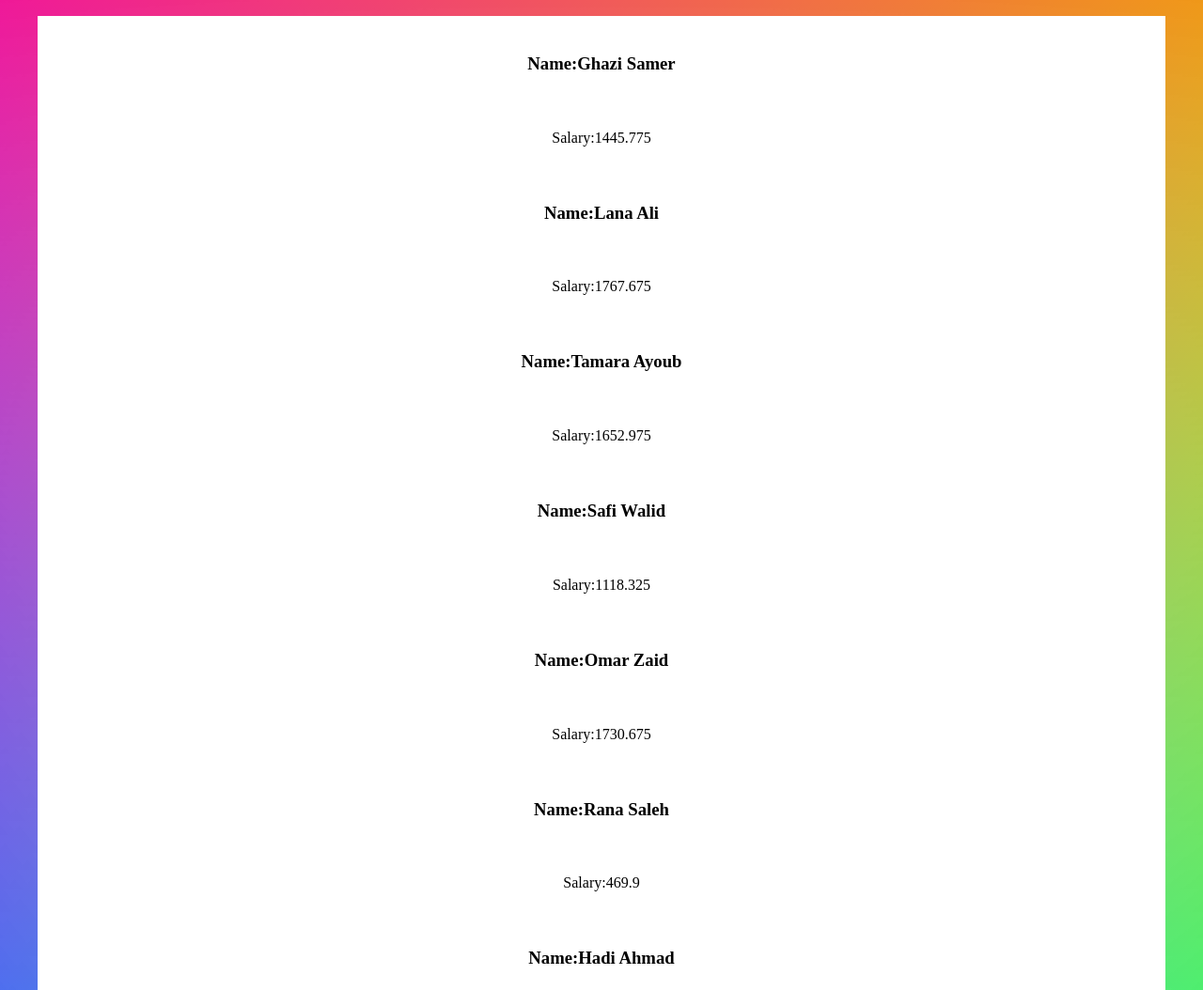
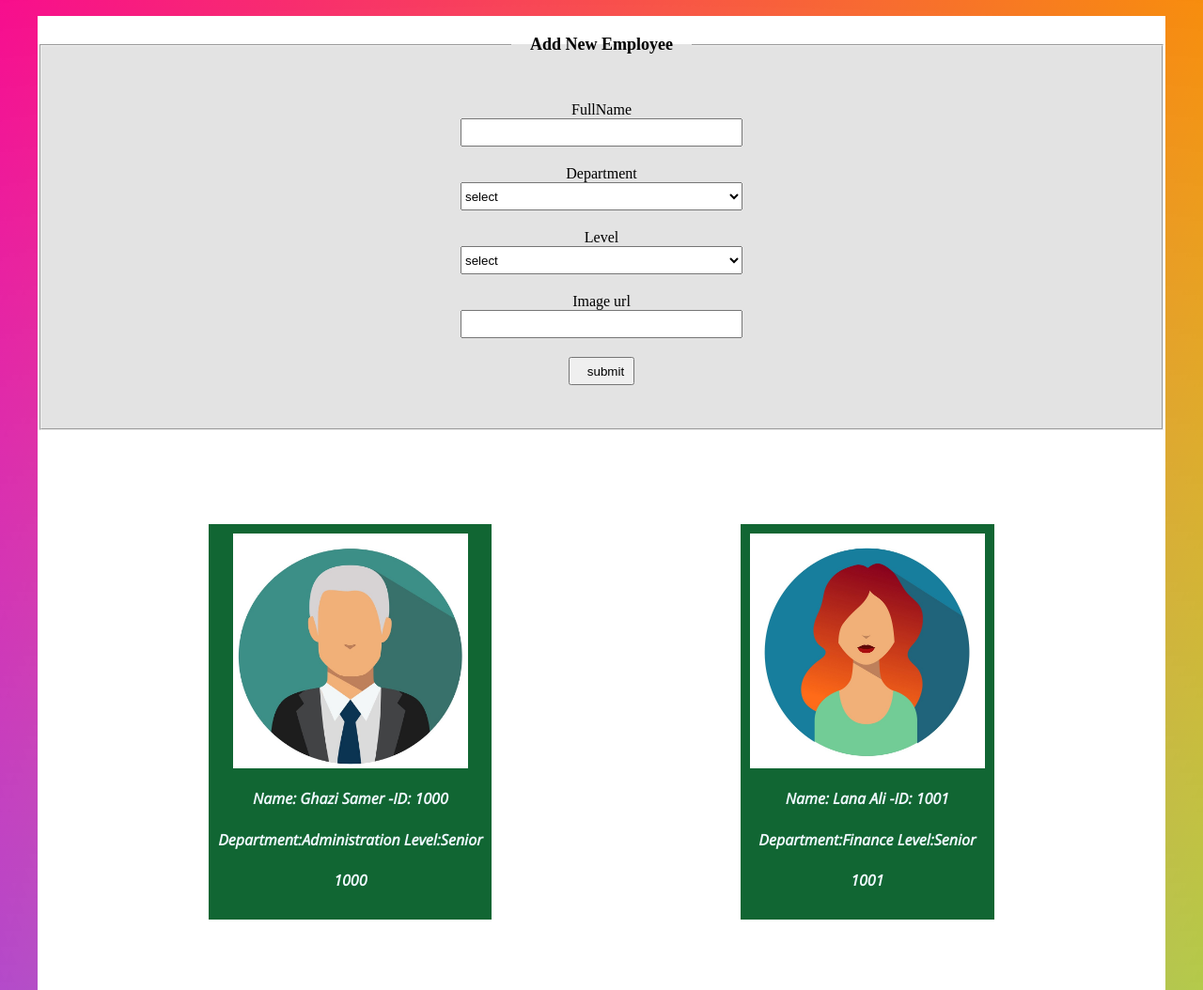
Before and after one commit to Hamzamt99/HR-management-system, a plain HTML site: page index.html in a window 1280 px wide. Shown: the part 171-1225 px from the top of the page at 94% size. Drawn offline with nearby package versions, Linux system fonts and the light colour scheme.

Commit message:
creating id cards system

```diff
--- a/app.js
+++ b/app.js
@@ -2,17 +2,28 @@
 
 let Employees=[];
 
-    function Employee(id, Name, Department, Level, Image) {
-        this.id = id;
+    function Employee(Name, Department, Level, Image,id) {
+        this.id = id ? id : this.id();
         this.Name = Name;
         this.Department = Department;
         this.Level = Level;
-        this.Image = Image;
-        this.Salary = this.Salary();
-        this.SalaryAfterTax = this.netSalary();
+        this.Image = Image
+        // this.Salary = this.Salary();
+        // this.SalaryAfterTax = this.netSalary();
         Employees.push(this);
     }
 
+Employee.prototype.id = function(){
+
+    let number =  Math.floor(Math.random() * Date.now())
+
+    number = number.toString().substring(0, 4);
+
+    number =  parseInt(number);
+
+    return number;
+
+    }
 
 Employee.prototype.Salary = function(){
 
@@ -33,109 +44,95 @@ Employee.prototype.netSalary = function() {
 
     return this.Salary - (this.Salary * 0.075);
 }
+// new objects
+const ghaziSamer = new Employee( "Ghazi Samer", "Administration", "Senior", "assets/Ghazi.jpg",1000);
 
+const lanaAli = new Employee( "Lana Ali", "Finance", "Senior", "assets/Lana.jpg",1001);
+
+const tamaraAyoub = new Employee( "Tamara Ayoub", "Marketing", "Senior", "assets/Tamara.jpg",1002);
+
+const safiwalid = new Employee( "Safi Walid", "Administration", "Mid-Senior", "assets/Safi.jpg",1003);
+
+const omarZaid = new Employee( "Omar Zaid", "Development", "Senior", "assets/Omar.jpg",1004);
+
+const ranaSaleh = new Employee("Rana Saleh", "Development", "Junior", "assets/Rana.jpg",1005);
+
+const hadiAhmad = new Employee("Hadi Ahmad", "Finance", "Mid-Senior", "assets/Hadi.jpg",1006);
+
+
+//store data
+
+const cardForm = document.getElementById('cardForm')
+
+cardForm.addEventListener('submit',card)
+
+function card(e){
+
+    e.preventDefault()
+
+    const Name = e.target.fname.value;
+
+    const Department = e.target.Department.value;
+
+    const Level = e.target.Level.value;
+
+    const Image = e.target.Image.value;
+
+    const NewEmployee = new Employee(Name,Department,Level,Image)
+
+
+    NewEmployee.render();
+
+    }
+
+
+// render
 Employee.prototype.render = function() {
 
-   return document.write(`
-    <main>
-    <h3>Name:${this.Name}</h3>
-    <p>Salary:${this.SalaryAfterTax}</h3>
-    </main>
-`);
+const card = document.getElementById('card');
+
+const divEl = document.createElement('div');
+
+divEl.classList.add('card-content')
+
+card.appendChild(divEl);
+
+const img = document.createElement('img')
+
+img.src = this.Image;
+
+divEl.appendChild(img)
+
+const h4El = document.createElement('h4')
+
+h4El.textContent = `Name: ${this.Name} -ID: ${this.id}`
+
+divEl.appendChild(h4El);
+
+const h4Ele = document.createElement('h4')
+
+h4Ele.textContent = `Department:${this.Department} Level:${this.Level}`
+
+divEl.appendChild(h4Ele);
+
+const h4E = document.createElement('h4')
+
+h4E.textContent =  this.id
+
+divEl.appendChild(h4E);
+
 }
-
-  const ghaziSamer = new Employee(1000, "Ghazi Samer", "Administration", "Senior");
-
-  const lanaAli = new Employee(1001, "Lana Ali", "Finance", "Senior");
-
-  const tamaraAyoub = new Employee(1002, "Tamara Ayoub", "Marketing", "Senior");
-
-  const safiwalid = new Employee(1003, "Safi Walid", "Administration", "Mid-Senior");
-
-  const omarZaid = new Employee(1004, "Omar Zaid", "Development", "Senior");
-
-  const ranaSaleh = new Employee(1005, "Rana Saleh", "Development", "Junior");
-
-  const hadiAhmad = new Employee(1006, "Hadi Ahmad", "Finance", "Mid-Senior");
-
-
-  array(Employees)
-
-function array(arr){
-    for(let i = 0;i<arr.length;i++){
-        arr[i].render()
-    }
-}
-
-// another way to solve it (using class)
 
 
 
+//function for array
+function Array(arr){
+    for(let i =0 ;i < arr.length;i++){
+        arr[i].render();
+    }
+    return arr;
+}
 
+Array(Employees);
 
-
-
-// 'use strict';
-
-// let Employees=[];
-// class Employee {
-//     constructor(id, Name, Department, Level, Image) {
-//         this.id = id;
-//         this.Name = Name;
-//         this.Department = Department;
-//         this.Level = Level;
-//         this.Image = Image;
-//         this.Salary = this.Salary();
-//         this.SalaryAfterTax = this.netSalary();
-//         Employees.push(this);
-//     }
-//     netSalary() {
-
-//         return this.Salary - (this.Salary * 0.075);
-//     }
-//     render() {
-//         return document.write(`
-//         <main>
-//         <h3>Name:${this.Name}</h3>
-//         <p>Salary:${this.SalaryAfterTax}</h3>
-//         </main>
-//     `);
-
-//     }
-// }
-
-// Employee.prototype.Salary = function(){
-//    if (this.Level === 'Senior'){
-
-//     return  Math.floor(Math.random() * (2000 - 1500)) + 1500;
-
-//    }else if (this.Level === 'Mid-Senior'){
-//     return Math.floor(Math.random() * (1500 - 1000)) + 1000;
-
-//    }else if(this.Level === 'Junior'){
-//     return Math.floor(Math.random() * (1000 - 500)) + 500;
-//    }
-// }
-
-//   const ghaziSamer = new Employee(1000, "Ghazi Samer", "Administration", "Senior");
-
-//   const lanaAli = new Employee(1001, "Lana Ali", "Finance", "Senior");
-
-//   const tamaraAyoub = new Employee(1002, "Tamara Ayoub", "Marketing", "Senior");
-
-//   const safiwalid = new Employee(1003, "Safi Walid", "Administration", "Mid-Senior");
-
-//   const omarZaid = new Employee(1004, "Omar Zaid", "Development", "Senior");
-
-//   const ranaSaleh = new Employee(1005, "Rana Saleh", "Development", "Junior");
-
-//   const hadiAhmad = new Employee(1006, "Hadi Ahmad", "Finance", "Mid-Senior");
-
-
-//   array(Employees)
-
-// function array(arr){
-//     for(let i = 0;i<arr.length;i++){
-//         arr[i].render()
-//     }
-// }
+console.log(Employees)
--- a/css/index.css
+++ b/css/index.css
@@ -1,3 +1,4 @@
+@import url('https://fonts.googleapis.com/css2?family=Lobster&family=Open+Sans:ital,wght@1,300&family=Pacifico&display=swap');
 body{
     width: 1200px;
     margin: auto;
@@ -29,11 +30,65 @@ body{
     color: black;
     text-decoration: none;
   }
+  form{
+    display: flex;
+    gap: 20px;
+    flex-direction: column;
+    align-items: center
+  }
+  fieldset{
+    padding: 30px;
+    text-align: center;
+    background-color: rgb(227, 227, 227);
+  }
+  legend{
+    font-weight: 700;
+    font-size: large;
+    padding: 20px;
+  }
+  #card {
+    display: flex;
+    flex-wrap: wrap;
+    flex-direction: row;
+    align-items: center;
+    gap: 100px;
+    padding: 100px;
+    color: aliceblue;
+
+  }
+  input,select{
+    display: flex;
+    justify-content: space-between;
+    width: 300px;
+    height: 30px;
+
+  }
+  .btn{
+    width: 70px;
+    padding-left: 15px;
+
+  }
+
+  .card-content{
+  background-color: rgb(17, 102, 51);
+   padding: 10px;
+   font-family: 'Open Sans', sans-serif;
+   text-align: center;
+   margin: auto;
+  }
   main {
+    position: relative;
     height: auto;
     margin-top: 20px;
     background-color:white
+
   }
+
+img {
+  width: 250px;
+  height: 250px;
+
+}
   h3{
     display: flex;
     justify-content: center;
--- a/index.html
+++ b/index.html
@@ -4,7 +4,7 @@
     <meta http-equiv="X-UA-Compatible" content="IE=edge">
     <meta name="viewport" content="width=device-width, initial-scale=1.0">
     <link rel="stylesheet" href="css/index.css">
-    <script src="https://kit.fontawesome.com/770f47bb15.js" crossorigin="anonymous"></script>
+    <link rel="stylesheet" href="https://cdnjs.cloudflare.com/ajax/libs/font-awesome/6.0.0/css/all.min.css" />
     <title>Document</title>
 </head>
 <body>
@@ -17,7 +17,52 @@
         </nav>
     </header>
     <main>
-        <script src="app.js"></script>
+        <fieldset>
+            <legend>Add New Employee</legend>
+
+            <form id="cardForm">
+                <div>
+                    <label for="">FullName</label>
+                    <input type="text" id="fname" name="fname" required>
+                </div>
+
+                <div>
+                    <label for="">Department </label>
+                    <select name="Department" id="Department" required>
+                        <option value="">select</option>
+                        <option value="Administration">Administration</option>
+                        <option value="Marketing">Marketing</option>
+                        <option value="Development">Development</option>
+                        <option value="Finance">Finance</option>
+
+                    </select>
+                </div>
+
+                <div>
+                    <label for="">Level</label>
+                    <select name="Level" id="Level" required>
+                        <option value="">select</option>
+                        <option value="Junior">Junior</option>
+                        <option value="Mid-Senior">Mid-Senior</option>
+                        <option value="Senior">Senior</option>
+
+                    </select>
+                </div>
+
+                <div>
+                    <label for="">Image url</label>
+                    <input type="text" name="Image" id="Image" required>
+                </div>
+                <input class="btn" type="submit" value="submit">
+
+            </form>
+        </fieldset>
+
+        <section id="card">
+
+        </section>
+
+
     </main>
     <footer>
 
@@ -29,8 +74,7 @@
             <p>&copy;2023 ASAC All Right Reserved</p>
         </ul>
     </nav>
-
     </footer>
-
+    <script src="app.js"></script>
 </body>
 </html>
--- a/style.css
+++ /dev/null
@@ -1,72 +0,0 @@
-
-    body{
-      width: 1200px;
-      margin: auto;
-        background:
-          linear-gradient(red, transparent),
-          linear-gradient(to top left, lime, transparent),
-          linear-gradient(to top right, blue, transparent);
-      background-blend-mode: screen;
-      display: flex;
-      flex-direction: column;
-    }
-    header nav{
-      display: flex;
-      justify-content: space-between;
-      align-items: center;
-      background: rgb(255, 255, 255);
-      height: auto;
-      width: 100%;
-      margin-top: 50px;
-    }
-    nav ul{
-      padding: 50px;
-      display: inline-block;
-      position: relative;
-      margin: auto;
-    }
-    nav ul a{
-      padding: 100px;
-      color: black;
-      text-decoration: none;
-    }
-    main {
-      height: auto;
-      margin-top: 20px;
-      background-color:white
-    }
-    h3{
-      display: flex;
-      justify-content: center;
-      padding: 20px;
-    }
-  p{
-    display: flex;
-    justify-content: center;
-    padding: 20px;
-  }
-  footer nav{
-    display: flex;
-    justify-content: space-between;
-    align-items: center;
-    background: rgb(255, 255, 255);
-    height: auto;
-    width: 100%;
-    margin-top: 20px;
-    margin-bottom: 50px;
-  }
-  nav ul {
-    padding: 50px;
-    display: inline-block;
-    position: relative;
-    margin: auto;
-    }
-    nav ul a{
-      padding: 50px;
-      color: black;
-      text-decoration: none;
-    }
-    footer nav ul p{
-      margin: auto;
-      padding-top: 90px;
-    }
```
Also changed, not shown: accounting.html (+4 -1 lines), assets/Ghazi.jpg (added), assets/Hadi.jpg (added), assets/Lana.jpg (added), assets/Omar.jpg (added), assets/Rana.jpg (added), assets/Safi.jpg (added), assets/Tamara.jpg (added).
